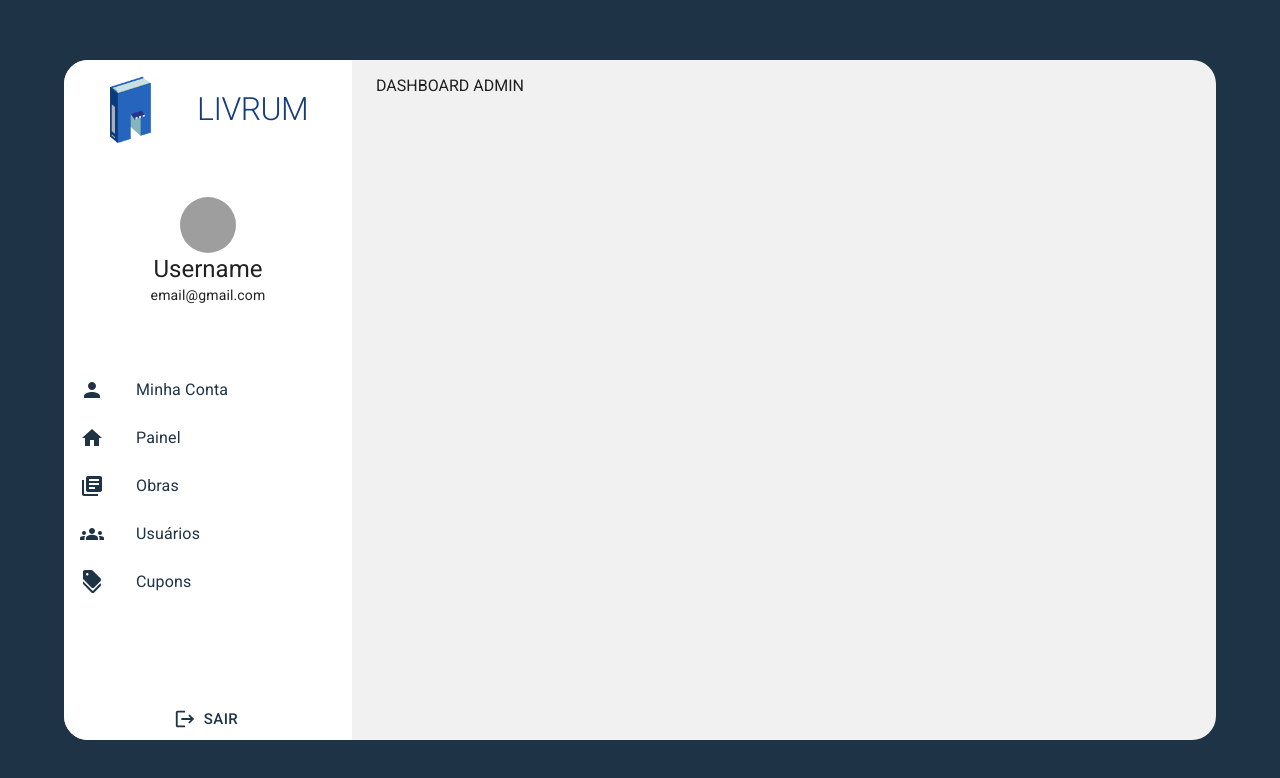
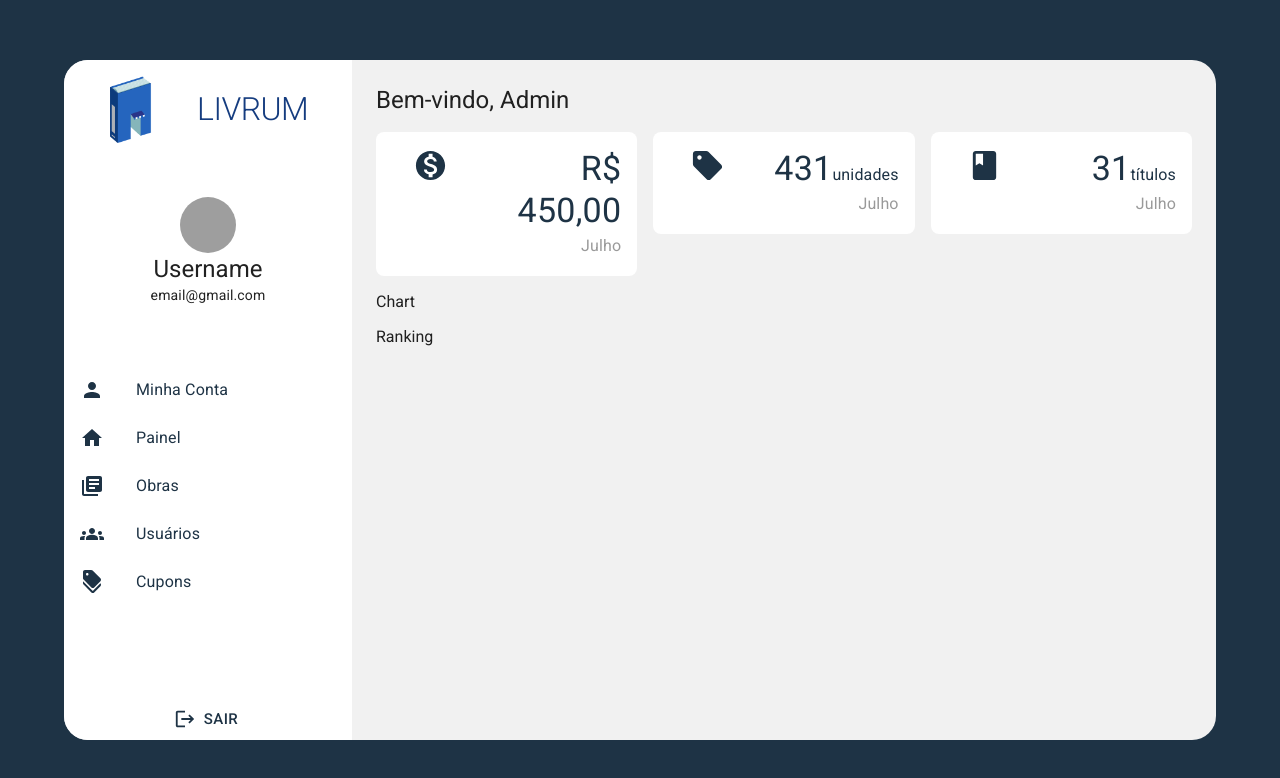
Before and after one commit to byte-stack-uefs/livrum, a Next.js app in the folder phase_4/app/webapp/: page /admin in a window 1280 px wide. Shown: the top 778 px of the page. Built offline with nearby package versions, Linux system fonts and the light colour scheme; grey boxes are pictures that could not be loaded.

Commit message:
Iniciando página de dashboard do admin

```diff
--- a/phase_4/app/webapp/app/(internal)/admin/page.tsx
+++ b/phase_4/app/webapp/app/(internal)/admin/page.tsx
@@ -1,7 +1,50 @@
+import { Typography } from "@mui/material";
+import Grid from "@mui/material/Unstable_Grid2/Grid2";
+import DashboardCard from "@/app/components/DashboardCard";
+import { Book, MonetizationOn, Sell } from '@mui/icons-material';
+
 export default function Page() {
+    const username = "Admin";
+
+    const cards = [
+        {
+            Icon: <MonetizationOn color="dark" fontSize="large" />,
+            title: 'R$ 450,00',
+            month: 'Julho',
+            subtitle: ''
+        },
+        {
+            Icon: <Sell color="dark" fontSize="large" />,
+            title: '431',
+            subtitle: 'unidades',
+            month: 'Julho'
+        },
+        {
+            Icon: <Book color="dark" fontSize="large" />,
+            title: '31',
+            subtitle: 'títulos',
+            month: 'Julho'
+        }
+    ];
+
     return (
-        <p>
-            DASHBOARD ADMIN
-        </p>
+        <Grid container spacing={2} my={2}>
+            <Grid xs={12}>
+                <Typography variant="h5" color="darker">
+                    Bem-vindo, {username}
+                </Typography>
+            </Grid>
+            <Grid xs={12} container>
+                {cards.map(e => {
+                    return <DashboardCard {...e} />
+                })}
+            </Grid>
+            <Grid xs={12}>
+                Chart
+            </Grid>
+            <Grid xs={12}>
+                Ranking
+            </Grid>
+        </Grid>
     );
 }
--- /dev/null
+++ b/phase_4/app/webapp/app/components/DashboardCard.tsx
@@ -0,0 +1,35 @@
+"use client";
+
+import { theme } from "../theme";
+import React, { ReactNode } from "react";
+import { Card, Typography } from "@mui/material";
+import Grid from "@mui/material/Unstable_Grid2/Grid2";
+
+export default function DashboardCard({ Icon, month, title, subtitle }: { Icon: ReactNode, month: string, title: string, subtitle?: string }) {
+
+    return <>
+        <Grid xs={4}>
+            <Card elevation={0} sx={{ borderRadius: 2 }}>
+                <Grid container p={2}>
+                    <Grid xs={4} textAlign={"center"}>
+                        {Icon}
+                    </Grid>
+                    <Grid xs={8} textAlign={"right"}>
+                        <Typography variant="h4" display={"inline-block"} sx={{ color: theme.palette.dark.main }}>
+                            {title}
+                        </Typography>
+                        <Typography variant="subtitle1" display={"inline-block"} sx={{ color: theme.palette.dark.main }}>
+                            {subtitle}
+                        </Typography>
+                    </Grid>
+                    <Grid xs={12} sx={{ textAlign: 'right', color: theme.palette.textLight.main }}>
+                        <Typography variant="subtitle1" display={"inline-block"}>
+                            {month}
+                        </Typography>
+                    </Grid>
+                </Grid>
+            </Card>
+        </Grid>
+    </>;
+
+}
```
